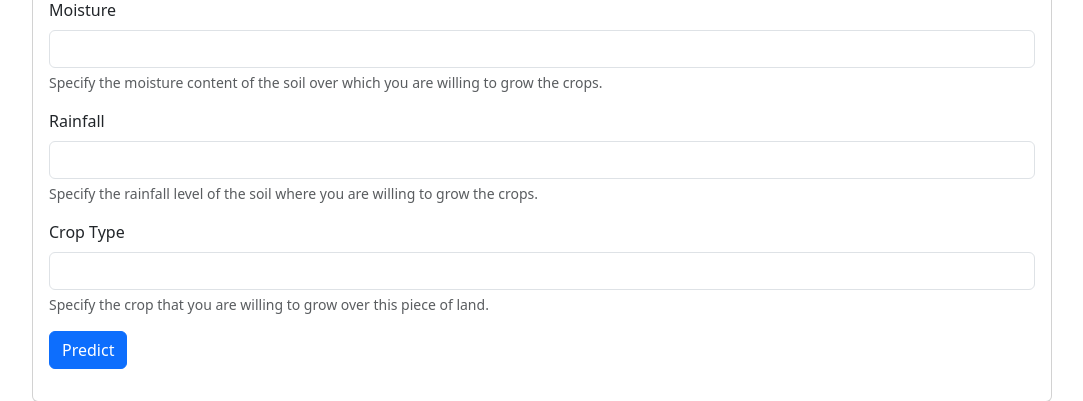
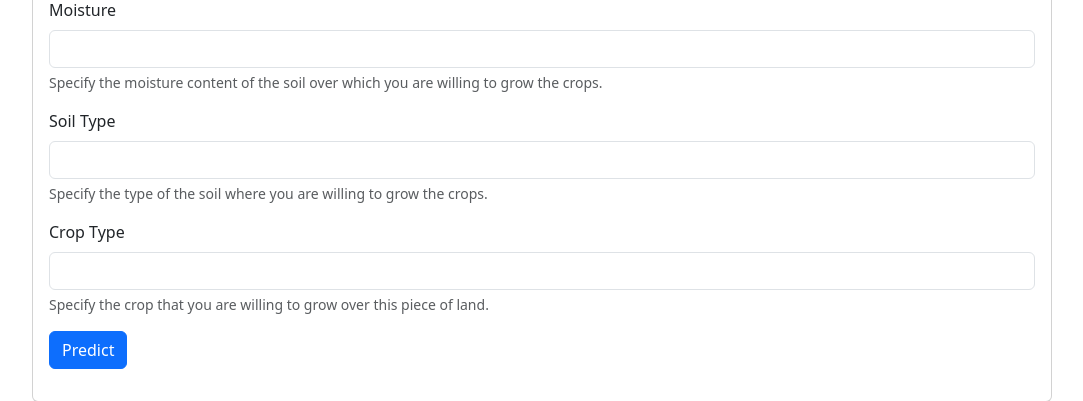
Before and after one commit to adityaiiitL/Mini_Project_2023, a Flask app: page /fertilizer-predict in a window 1280 px wide. Shown: the part 679-1080 px from the top of the page, without its empty margins (98-1181 px from the left). Run offline with Flask 3, Linux system fonts and the light colour scheme; parts of the project's set-up code (start-up, migrations or seed data) failed here and were passed over.

Commit message:
ml routes setup

```diff
--- a/app.py
+++ b/app.py
@@ -7,7 +7,7 @@ from wtforms import StringField, PasswordField, SubmitField
 from wtforms.validators import InputRequired, Length, ValidationError
 from flask_bcrypt import Bcrypt
 
-app = Flask(__name__)
+app = Flask(__name__, template_folder='templates', static_folder='css')
 db = SQLAlchemy(app)
 bcrypt = Bcrypt(app)
 app.config['SQLALCHEMY_DATABASE_URI'] = 'sqlite:///database.db'
@@ -112,24 +112,36 @@ def register():
     return render_template('register.html', form=form)
 
 
+crops = ['rice', 'maize', 'chickpea', 'kidneybeans', 'pigeonpeas', 'mothbeans',
+         'mungbean', 'blackgram', 'lentil', 'pomegranate', 'banana', 'mango', 'grapes',
+         'watermelon', 'muskmelon', 'apple', 'orange', 'papaya', 'coconut', 'cotton',
+         'jute', 'coffee']
+encoded_crops_type = [20, 11, 3, 9, 18, 13, 14, 2,
+                      10, 19, 1, 12, 7, 21, 15, 0, 16, 17, 4, 6, 8, 5]
+
+
 @app.route('/crop-recommend', methods=['GET', 'POST'])
 def crop_predict():
-    # if request.method == 'POST':
-    #     nitrogen = request.form.get('nitrogen')
-    #     phosphorus = request.form.get('phosphorus')
-    #     potassium = request.form.get('potassium')
-    #     temperature = request.form.get('temperature')
-    #     humidity = request.form.get('humidity')
-    #     ph = request.form.get('ph')
-    #     rainfall = request.form.get('rainfall')
+    if request.method == 'POST':
+        nitrogen = request.form.get('nitrogen')
+        phosphorus = request.form.get('phosphorus')
+        potassium = request.form.get('potassium')
+        temperature = request.form.get('temperature')
+        humidity = request.form.get('humidity')
+        ph = request.form.get('ph')
+        rainfall = request.form.get('rainfall')
 
-    #     prediction = crop_predictor.predict(
-    #         [[nitrogen, phosphorus, potassium, temperature, humidity, ph, rainfall]]
-    #     )
-    #     crop = prediction[0]
+        prediction = crop_predictor.predict(
+            [[nitrogen, phosphorus, potassium, temperature, humidity, ph, rainfall]]
+        )
 
-    #     print(crop)
-    #     return render_template('crop_recommendation.html', crop=crop)
+        for i in range(22):
+            if encoded_crops_type[i] == prediction[0]:
+                crop = crops[i]
+                break
+
+        print(crop)
+        return render_template('crop_recommendation.html', crop=crop)
 
     return render_template('crop_recommendation.html')
 
@@ -151,27 +163,48 @@ def crop_yield_predict():
     return render_template('crop_yield_prediction.html')
 
 
+soil_type = ['Sandy', 'Loamy', 'Black', 'Red', 'Clayey']
+encoded_soil_type = [4, 2, 0, 3, 1]
+crop_type = ['Maize', 'Sugarcane', 'Cotton', 'Tobacco', 'Paddy',
+             'Barley', 'Wheat', 'Millets', 'Oil seeds', 'Pulses', 'Ground Nuts']
+encoded_crop_type = [3, 8, 1, 9, 6, 0, 10, 4, 5, 7, 2]
+fertilizer_type = ['Urea', 'DAP', '14-35-14',
+                   '28-28', '17-17-17', '20-20', '10-26-26']
+encoded_fertilizer_type = [6, 5, 1, 4, 2, 3, 0]
+
+
 @app.route('/fertilizer-predict', methods=['GET', 'POST'])
 def fertilizer_predict():
-    # if request.method == 'POST':
-    #     nitrogen = request.form.get('nitrogen')
-    #     phosphorus = request.form.get('phosphorus')
-    #     potassium = request.form.get('potassium')
-    #     temperature = request.form.get('temperature')
-    #     humidity = request.form.get('humidity')
-    #     moisture = request.form.get('moisture')
-    #     soil = request.form.get('soil')
-    #     crop = request.form.get('crop')
+    if request.method == 'POST':
+        nitrogen = request.form.get('nitrogen')
+        phosphorus = request.form.get('phosphorus')
+        potassium = request.form.get('potassium')
+        temperature = request.form.get('temperature')
+        humidity = request.form.get('humidity')
+        moisture = request.form.get('moisture')
+        soil = request.form.get('soil')
+        crop = request.form.get('crop')
 
-    #     print(crop)
+        for i in range(5):
+            if soil_type[i] == soil:
+                encoded_s = encoded_soil_type[i]
+                break
 
-    #     prediction = fertilizer_predictor.predict(
-    #         [[temperature, humidity, moisture, soil, crop, nitrogen, potassium, phosphorus]]
-    #     )
-    #     fertilizer = prediction[0]
+        for i in range(11):
+            if crop_type[i] == crop:
+                encoded_c = encoded_crop_type[i]
+                break
 
-    #     print(fertilizer)
-    #     return render_template('fertilizer_prediction.html', fertilizer=fertilizer)
+        prediction = fertilizer_predictor.predict(
+            [[temperature, humidity, moisture, encoded_s,
+                encoded_c, nitrogen, potassium, phosphorus]]
+        )
+        for i in range(7):
+            if prediction[0] == encoded_fertilizer_type[i]:
+                fertilizer = fertilizer_type[i]
+                break
+
+        return render_template('fertilizer_prediction.html', fertilizer=fertilizer)
 
     return render_template('fertilizer_prediction.html')
 
--- a/templates/fertilizer_prediction.html
+++ b/templates/fertilizer_prediction.html
@@ -19,10 +19,10 @@
         <div class="card-body">
           <h5 class="card-title">Fertilizer Prediction</h5>
           <hr class="hr hr-blurry" />
-          <form>
+          <form method="post">
             <div class="mb-3">
               <label for="nitrogen" class="form-label">Nitrogen</label>
-              <input type="text" class="form-control" id="nitrogen" />
+              <input type="text" class="form-control" id="nitrogen" name="nitrogen" />
               <div id="emailHelp" class="form-text">
                 Specify the Nitrogen content of the soil over which you are
                 willing to grow the crops.
@@ -30,7 +30,7 @@
             </div>
             <div class="mb-3">
               <label for="phosphorus" class="form-label">Phosphorus</label>
-              <input type="text" class="form-control" id="phosphorus" />
+              <input type="text" class="form-control" id="phosphorus" name="phosphorus" />
               <div id="emailHelp" class="form-text">
                 Specify the Phosphorus content of the soil over which you are
                 willing to grow the crops.
@@ -38,7 +38,7 @@
             </div>
             <div class="mb-3">
               <label for="potassium" class="form-label">Potassium</label>
-              <input type="text" class="form-control" id="potassium" />
+              <input type="text" class="form-control" id="potassium" name="potassium" />
               <div id="emailHelp" class="form-text">
                 Specify the Potassium content of the soil over which you are
                 willing to grow the crops.
@@ -46,7 +46,7 @@
             </div>
             <div class="mb-3">
               <label for="temperature" class="form-label">Temperature</label>
-              <input type="text" class="form-control" id="temperature" />
+              <input type="text" class="form-control" id="temperature" name="temperature" />
               <div id="emailHelp" class="form-text">
                 Specify the Temperature of the soil and weather over which you
                 are willing to grow the crops.
@@ -54,7 +54,7 @@
             </div>
             <div class="mb-3">
               <label for="humidity" class="form-label">Humidity</label>
-              <input type="text" class="form-control" id="humidity" />
+              <input type="text" class="form-control" id="humidity" name="humidity" />
               <div id="emailHelp" class="form-text">
                 Specify the Humidity of the soil and weather over which you are
                 willing to grow the crops.
@@ -62,29 +62,34 @@
             </div>
             <div class="mb-3">
               <label for="moisture" class="form-label">Moisture</label>
-              <input type="text" class="form-control" id="moisture" />
+              <input type="text" class="form-control" id="moisture" name="moisture" />
               <div id="emailHelp" class="form-text">
                 Specify the moisture content of the soil over which you are
                 willing to grow the crops.
               </div>
             </div>
             <div class="mb-3">
-              <label for="rainfall" class="form-label">Rainfall</label>
-              <input type="text" class="form-control" id="rainfall" />
+              <label for="soil" class="form-label">Soil Type</label>
+              <input type="text" class="form-control" id="soil" name="soil" />
               <div id="emailHelp" class="form-text">
-                Specify the rainfall level of the soil where you are willing to
+                Specify the type of the soil where you are willing to
                 grow the crops.
               </div>
             </div>
             <div class="mb-3">
               <label for="crop" class="form-label">Crop Type</label>
-              <input type="text" class="form-control" id="crop" />
+              <input type="text" class="form-control" id="crop" name="crop" />
               <div id="emailHelp" class="form-text">
                 Specify the crop that you are willing to grow over this piece of
                 land.
               </div>
             </div>
             <button type="submit" class="btn btn-primary">Predict</button>
+            {% if fertilizer %}
+            <div class="alert alert-success" role="alert">
+              {{fertilizer}} is the best fertilizer suitable for this land!
+            </div>
+            {% endif %}
           </form>
         </div>
       </div>
```
Also changed, not shown: css/style.css (added), database.db.
